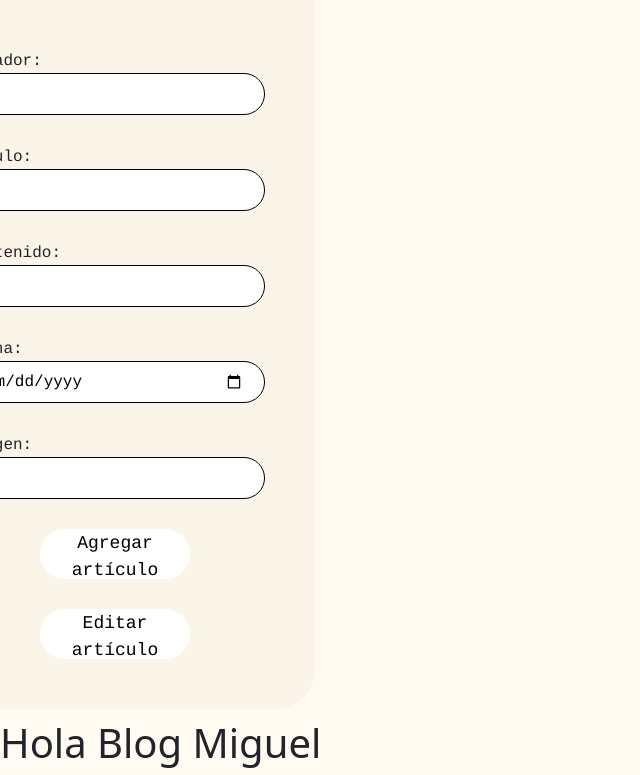
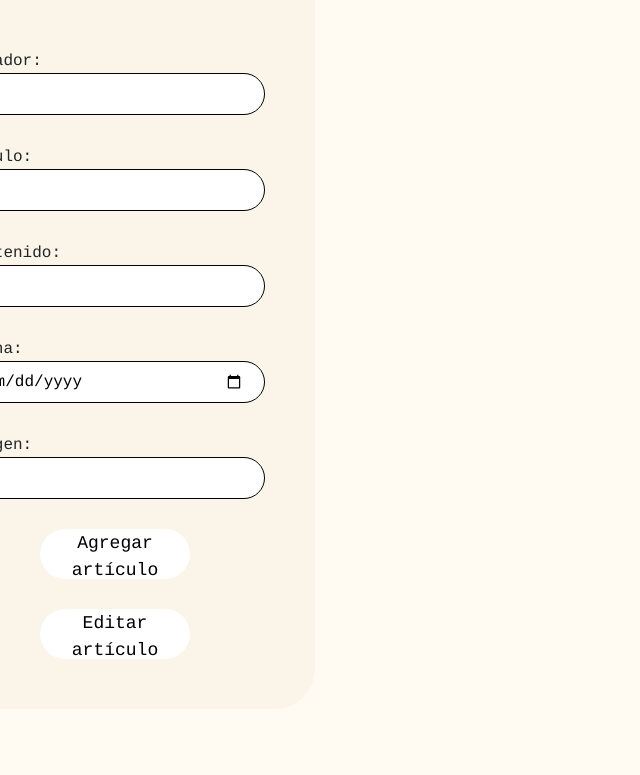
Before and after one commit to blancaden/migueldcastro_frontend, a React (Vite) app: page /workshop/adminblog in a window 1280 px wide. Shown: the part 313-1088 px from the top of the page, without its empty margins (0-640 px from the left). After the commit the page ends 1032 px from the top, so only its background shows below. Built offline with nearby package versions, Linux system fonts and the light colour scheme; no server answers; a web font is replaced by a local one.

Commit message:
deleted a h1

```diff
--- a/src/views/privateViews/AdminBlogView.jsx
+++ b/src/views/privateViews/AdminBlogView.jsx
@@ -7,7 +7,6 @@ const AdminBlogView = () => {
   return (
   <>
     <CrudBlog/>
-    <h1>Hola Blog Miguel</h1>
   </>
   )
 }
```
